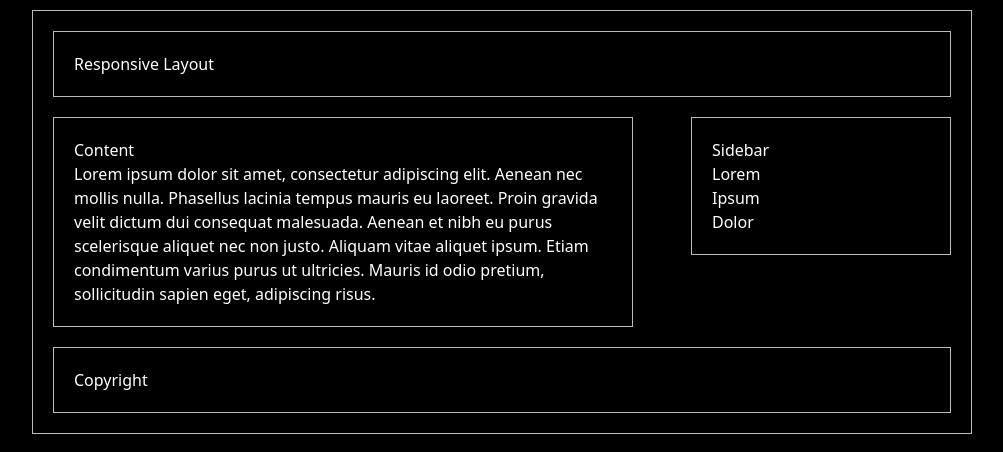
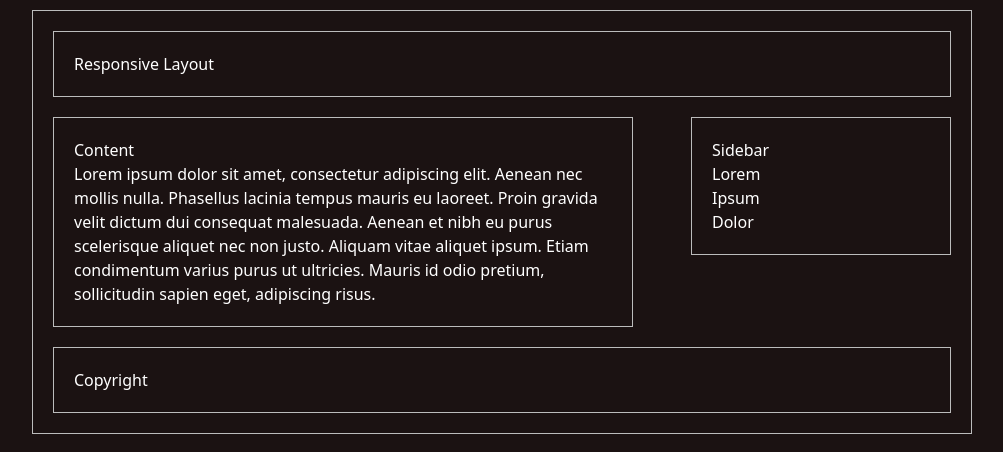
Before and after one commit to 0913vision/2023birthday, a Next.js app: page / in a window 1280 px wide. Shown: the top 452 px of the page, without its empty margins (138-1141 px from the left). Built offline with nearby package versions, Linux system fonts and the light colour scheme.

Commit message:
#0-5-3 init

```diff
--- a/styles/globals.css
+++ b/styles/globals.css
@@ -3,7 +3,7 @@
 @tailwind utilities;
 
 body {
-  background-color: black;
+  background-color: #1B1212;
   color: white;
   font-family: system-ui, -apple-system, BlinkMacSystemFont, 'Segoe UI', Roboto, Oxygen, Ubuntu, Cantarell, 'Open Sans', 'Helvetica Neue', sans-serif;
 }
```
